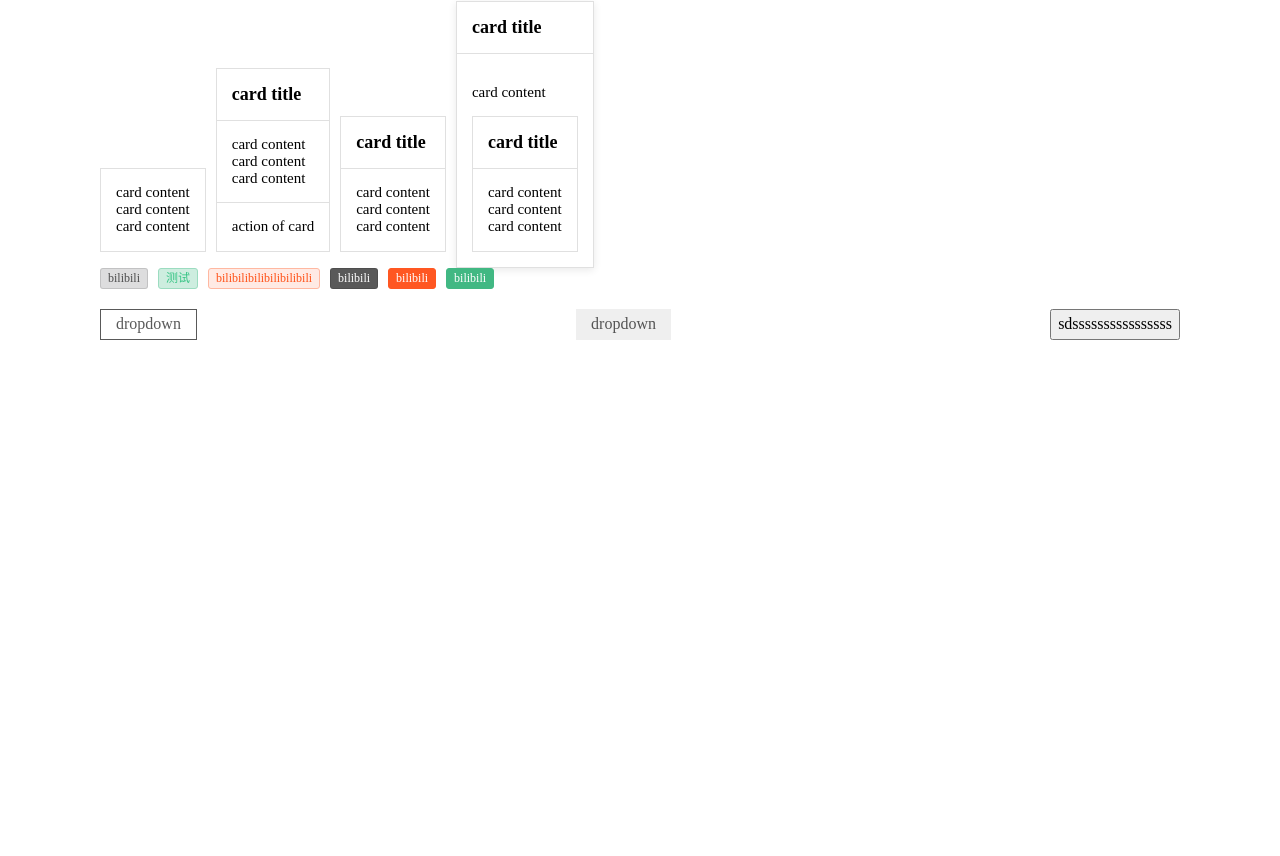
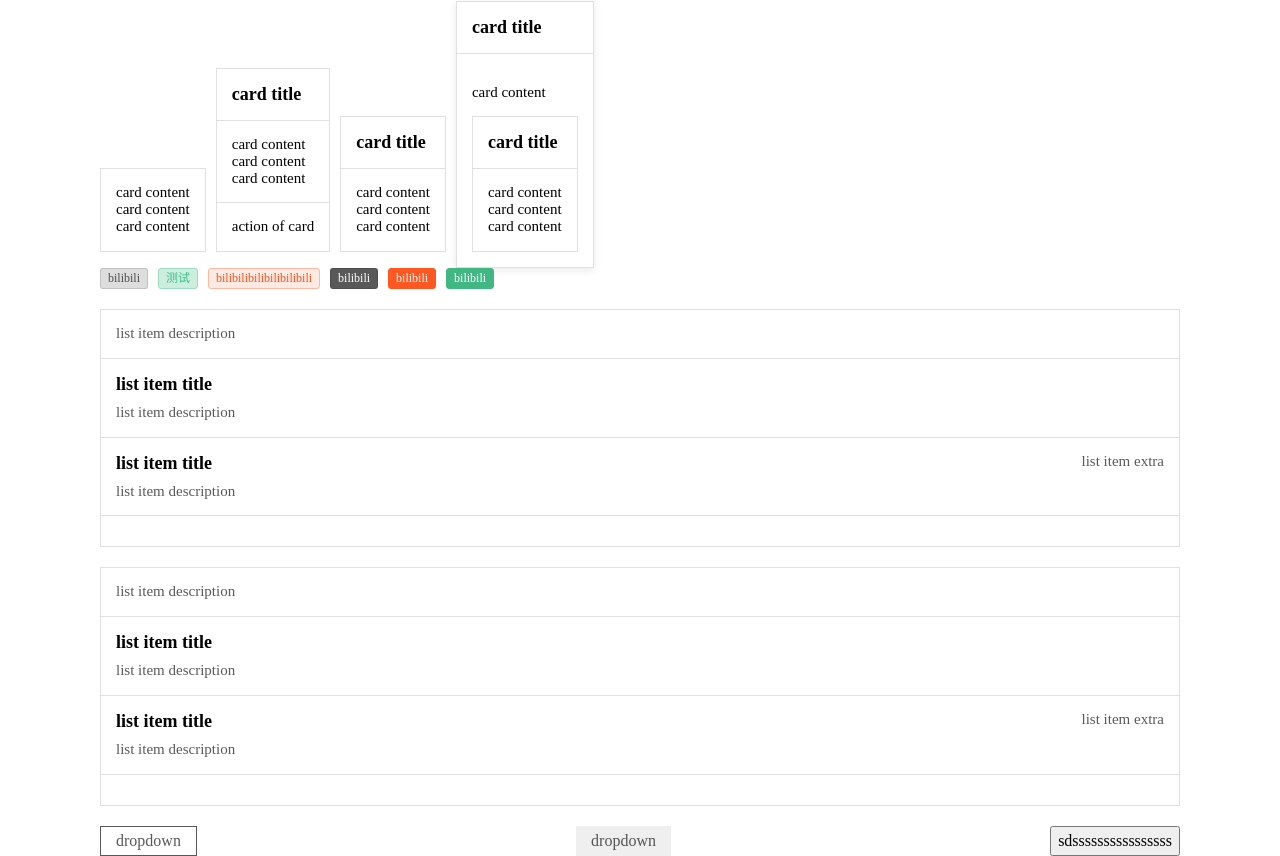
Before and after one commit to MinatoHikari/Vuless, a Vue app: page / in a window 1280 px wide. Shown: the part 292-1148 px from the top of the page. Before the commit the page ends 800 px from the top, so only its background shows below. Built offline with nearby package versions, Linux system fonts and the light colour scheme.

Commit message:
fix:获取整页宽高

```diff
--- a/src/App.vue
+++ b/src/App.vue
@@ -91,55 +91,55 @@
         <vl-tag style="margin-right: 10px" type="hollow" color="primary"><span>bilibili</span></vl-tag>
     </div>
 
-    <!--    <div style="margin-top: 20px">-->
-    <!--        <vl-list>-->
-    <!--            <vl-list-item>-->
-    <!--                list item description-->
-    <!--            </vl-list-item>-->
-    <!--            <vl-list-item>-->
-    <!--                <template #title>-->
-    <!--                    list item title-->
-    <!--                </template>-->
-    <!--                list item description-->
-    <!--            </vl-list-item>-->
-    <!--            <vl-list-item>-->
-    <!--                <template #title>-->
-    <!--                    list item title-->
-    <!--                </template>-->
-    <!--                list item description-->
-    <!--                <template #extra>-->
-    <!--                    list item extra-->
-    <!--                </template>-->
-    <!--            </vl-list-item>-->
-    <!--            <vl-list-item>-->
-    <!--            </vl-list-item>-->
-    <!--        </vl-list>-->
-    <!--    </div>-->
+        <div style="margin-top: 20px">
+            <vl-list>
+                <vl-list-item>
+                    list item description
+                </vl-list-item>
+                <vl-list-item>
+                    <template #title>
+                        list item title
+                    </template>
+                    list item description
+                </vl-list-item>
+                <vl-list-item>
+                    <template #title>
+                        list item title
+                    </template>
+                    list item description
+                    <template #extra>
+                        list item extra
+                    </template>
+                </vl-list-item>
+                <vl-list-item>
+                </vl-list-item>
+            </vl-list>
+        </div>
 
-    <!--    <div style="margin-top: 20px">-->
-    <!--        <vl-list>-->
-    <!--            <vl-list-item>-->
-    <!--                list item description-->
-    <!--            </vl-list-item>-->
-    <!--            <vl-list-item>-->
-    <!--                <template #title>-->
-    <!--                    list item title-->
-    <!--                </template>-->
-    <!--                list item description-->
-    <!--            </vl-list-item>-->
-    <!--            <vl-list-item>-->
-    <!--                <template #title>-->
-    <!--                    list item title-->
-    <!--                </template>-->
-    <!--                list item description-->
-    <!--                <template #extra>-->
-    <!--                    list item extra-->
-    <!--                </template>-->
-    <!--            </vl-list-item>-->
-    <!--            <vl-list-item>-->
-    <!--            </vl-list-item>-->
-    <!--        </vl-list>-->
-    <!--    </div>-->
+        <div style="margin-top: 20px">
+            <vl-list>
+                <vl-list-item>
+                    list item description
+                </vl-list-item>
+                <vl-list-item>
+                    <template #title>
+                        list item title
+                    </template>
+                    list item description
+                </vl-list-item>
+                <vl-list-item>
+                    <template #title>
+                        list item title
+                    </template>
+                    list item description
+                    <template #extra>
+                        list item extra
+                    </template>
+                </vl-list-item>
+                <vl-list-item>
+                </vl-list-item>
+            </vl-list>
+        </div>
 
     <div style="margin-top: 20px;display: flex;justify-content: space-between;position: relative">
         <vl-button shape="outline" ref="dropdown">dropdown</vl-button>
--- a/src/components/dropdown/dropdown.vue
+++ b/src/components/dropdown/dropdown.vue
@@ -10,10 +10,7 @@
 <script lang="ts">
 import {
     defineComponent,
-    computed,
-    watchEffect,
     toRefs,
-    watch,
     onUnmounted,
     reactive,
     ref,
--- a/src/utils/useTeleportElementOffset.ts
+++ b/src/utils/useTeleportElementOffset.ts
@@ -33,7 +33,9 @@ export const useTeleportElementPosition: (trigger: HTMLElement, el: HTMLElement)
         // dropDownY = dy;
     }
 
-    if (scrollTop + triggerY + dropDownHeight >= document.documentElement.scrollHeight) {
+    // console.log(scrollTop + triggerY + dropDownHeight);
+    // console.log(document.body.scrollHeight);
+    if (scrollTop + triggerY + dropDownHeight >= document.body.offsetHeight) {
         top = top = scrollTop + triggerY - dropDownHeight;
         if (top < 0) {
             top = 0;
@@ -43,7 +45,7 @@ export const useTeleportElementPosition: (trigger: HTMLElement, el: HTMLElement)
         top = scrollTop + triggerY + triggerHeight;
     }
 
-    if (scrollLeft + triggerX + dropDownWidth >= document.documentElement.scrollWidth) {
+    if (scrollLeft + triggerX + dropDownWidth >= document.documentElement.offsetWidth) {
         left = document.documentElement.scrollWidth - dropDownWidth;
     } else {
         left = scrollLeft + triggerX;
```
